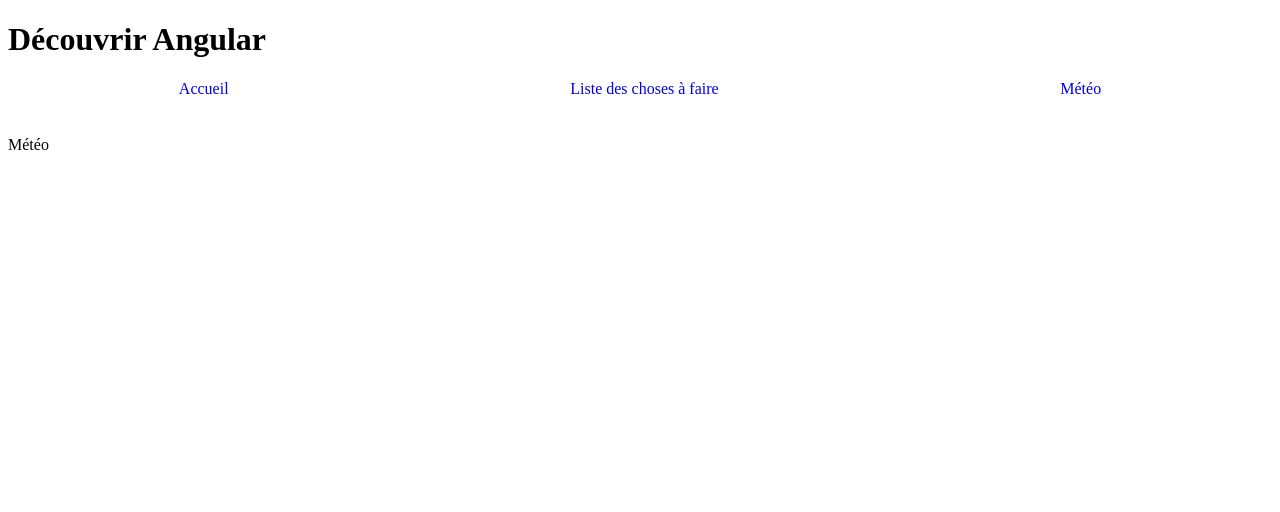
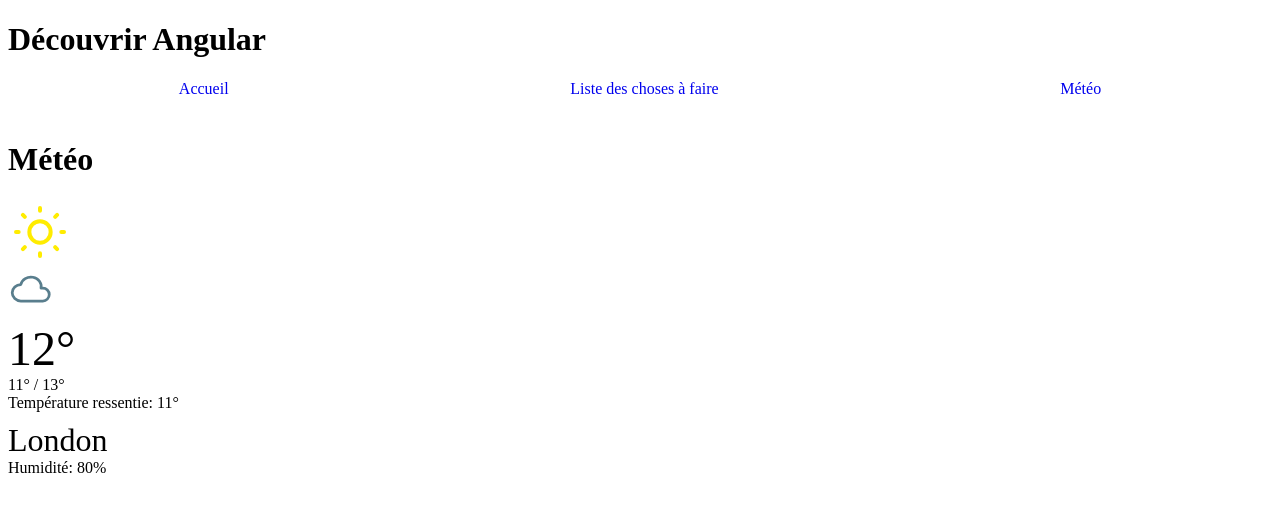
Before and after one commit to CodexMathematica/AngularProjetCours, an Angular app: page /weather in a window 1280 px wide. Shown: the top 512 px of the page. Built offline with nearby package versions, Linux system fonts and the light colour scheme.

Commit message:
show data from api

```diff
--- a/src/app/weather/weather.component.html
+++ b/src/app/weather/weather.component.html
@@ -1 +1,27 @@
-<p>Météo</p>
+<h1>Météo</h1>
+<div id="main" [ngClass]="{ 'froid': !isTemp, 'chaud': isTemp }">
+    <div *ngIf="WeatherData.isDay" class="row soleil">
+        <svg xmlns="http://www.w3.org/2000/svg" class="icon icon-tabler icon-tabler-sun" width="64" height="64" viewBox="0 0 24 24" stroke-width="1.5" stroke="#ffec00" fill="none" stroke-linecap="round" stroke-linejoin="round">
+            <path stroke="none" d="M0 0h24v24H0z" fill="none"/>
+            <circle cx="12" cy="12" r="4" />
+            <path d="M3 12h1m8 -9v1m8 8h1m-9 8v1m-6.4 -15.4l.7 .7m12.1 -.7l-.7 .7m0 11.4l.7 .7m-12.1 -.7l-.7 .7" />
+          </svg>
+    </div>
+    <div *ngIf="!WeatherData.isDay" class="row lune">
+        <svg xmlns="http://www.w3.org/2000/svg" class="icon icon-tabler icon-tabler-circle" width="64" height="64" viewBox="0 0 24 24" stroke-width="1.5" stroke="#9e9e9e" fill="none" stroke-linecap="round" stroke-linejoin="round">
+            <path stroke="none" d="M0 0h24v24H0z" fill="none"/>
+            <circle cx="12" cy="12" r="9" />
+          </svg>
+    </div>
+    <div class="row nuage">
+        <svg xmlns="http://www.w3.org/2000/svg" class="icon icon-tabler icon-tabler-cloud" width="44" height="44" viewBox="0 0 24 24" stroke-width="1.5" stroke="#597e8d" fill="none" stroke-linecap="round" stroke-linejoin="round">
+            <path stroke="none" d="M0 0h24v24H0z" fill="none"/>
+            <path d="M7 18a4.6 4.4 0 0 1 0 -9a5 4.5 0 0 1 11 2h1a3.5 3.5 0 0 1 0 7h-12" />
+          </svg>
+    </div>
+    <div class="row" style="font-size: 3rem;margin-top: 5px;">{{WeatherData.temp_celcius}}°</div>
+    <div class="row" style="font-size: 1rem;">{{WeatherData.temp_min}}° / {{WeatherData.temp_max}}°</div>
+    <div class="row" style="font-size: 1rem;">Température ressentie: {{WeatherData.temp_feels_like}}°</div>
+    <div class="row" style="font-size: 2rem;margin-top: 10px;">{{WeatherData.name}}</div>
+    <div class="row" style="font-size: 1rem;">Humidité: {{WeatherData.main.humidity}}%</div>
+</div>
--- a/src/app/weather/weather.component.ts
+++ b/src/app/weather/weather.component.ts
@@ -1,4 +1,4 @@
-import { Component, OnInit } from '@angular/core';
+import { Component, OnInit, Input } from '@angular/core';
 
 @Component({
   selector: 'app-weather',
@@ -7,9 +7,42 @@ import { Component, OnInit } from '@angular/core';
 })
 export class WeatherComponent implements OnInit {
 
+  WeatherData:any;
+
+  @Input() isTemp: boolean = false;
+
   constructor() { }
 
   ngOnInit(): void {
+    this.getWeatherData();
+    console.log(this.WeatherData);
   }
 
+  getWeatherData(){
+    let data = JSON.parse('{"coord":{"lon":-0.1257,"lat":51.5085},"weather":[{"id":803,"main":"Clouds","description":"broken clouds","icon":"04n"}],"base":"stations","main":{"temp":285.03,"feels_like":284.36,"temp_min":284.09,"temp_max":285.68,"pressure":1021,"humidity":80},"visibility":10000,"wind":{"speed":6.76,"deg":240,"gust":15.1},"clouds":{"all":77},"dt":1636222982,"sys":{"type":2,"id":2019646,"country":"GB","sunrise":1636182179,"sunset":1636215918},"timezone":0,"id":2643743,"name":"London","cod":200}');
+    this.setWeatherData(data);
+  }
+
+  setWeatherData(data:any){
+    this.WeatherData = data;
+    //affecter les données du get
+    this.WeatherData = data;
+    //heure levé soleil
+    let sunsetTime = new Date(this.WeatherData.sys.sunset *1000);
+    this.WeatherData.sunset_time = sunsetTime.toLocaleDateString();
+    //Nuit ou jours?
+    let todayDate = new Date();
+    this.WeatherData.isDay = (todayDate.getTime() < sunsetTime.getTime());
+    //Gerer les temp°
+    this.WeatherData.temp_celcius = (this.WeatherData.main.temp - 273.15).toFixed(0);
+    this.WeatherData.temp_min = (this.WeatherData.main.temp_min - 273.15).toFixed(0);
+    this.WeatherData.temp_max = (this.WeatherData.main.temp_max - 273.15).toFixed(0);
+    this.WeatherData.temp_feels_like = (this.WeatherData.main.feels_like - 273.15).toFixed(0);
+    // gerer boolean qui determine la couleur de fond
+    if (this.WeatherData.temp_feels_like < 10 ){
+      this.isTemp = false;
+    }else{
+      this.isTemp = true;
+    }
+  }
 }
```
